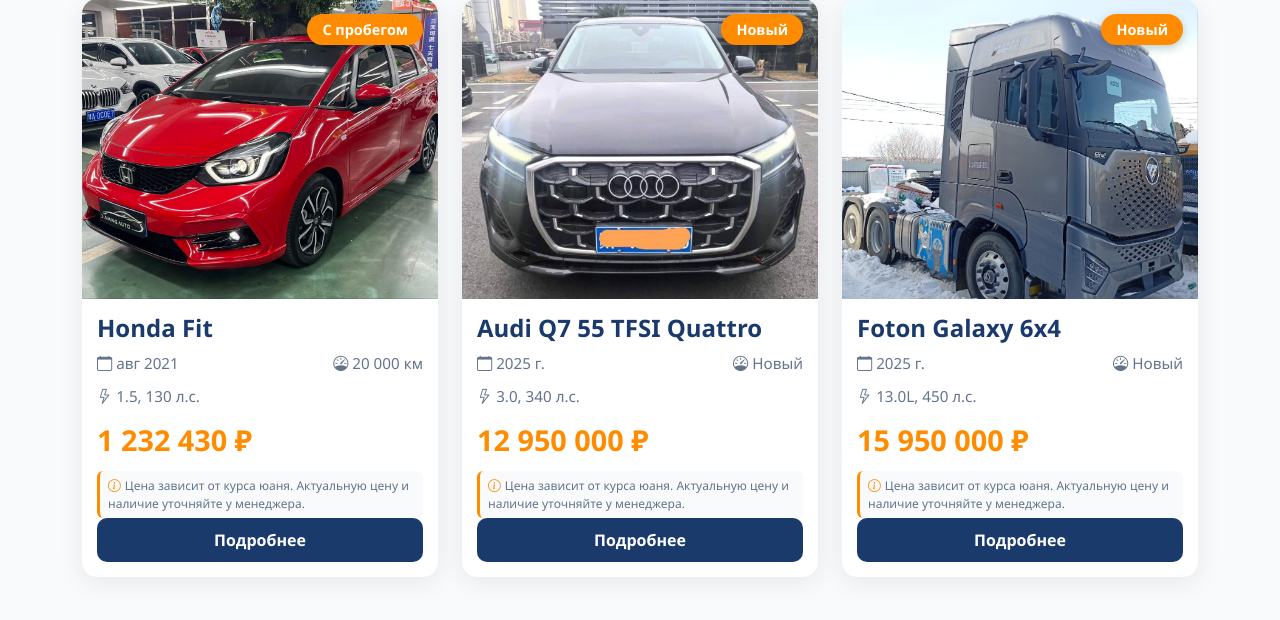
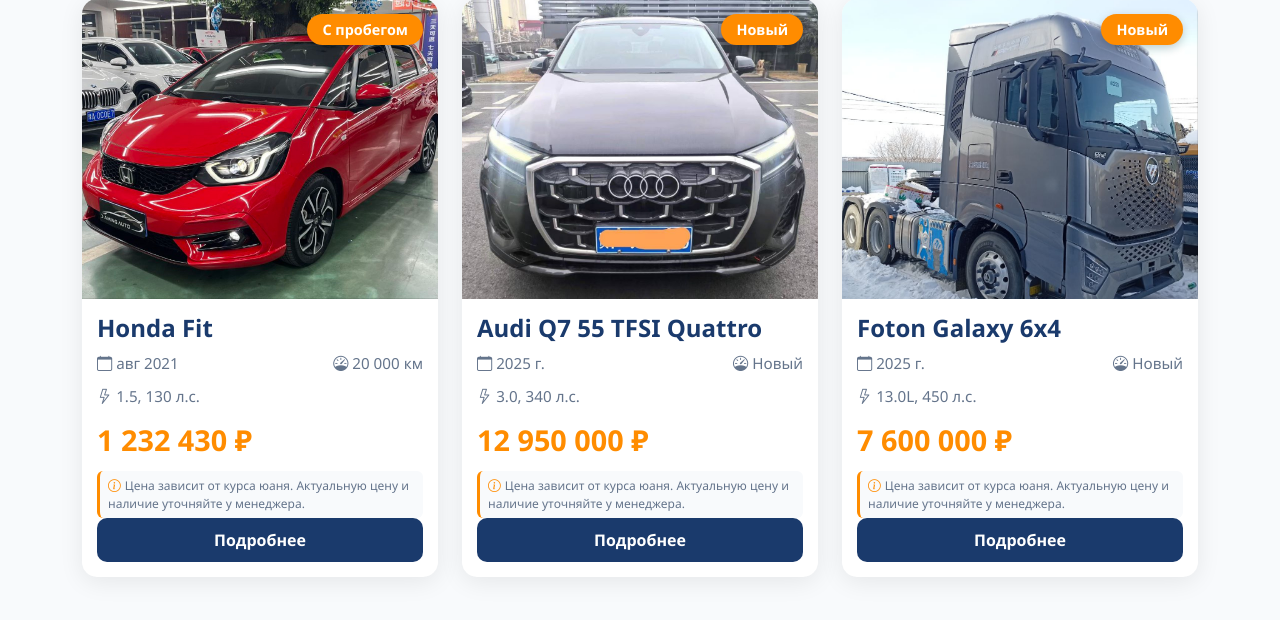
Before and after one commit to dazzyrel13/my_site, a Flask app: page / in a window 1280 px wide. Shown: the part 960-1580 px from the top of the page. Run offline with Flask 3, Linux system fonts and the light colour scheme.

Commit message:
меняем цену на фотон)

```diff
--- a/templates/car_foton_galaxy.html
+++ b/templates/car_foton_galaxy.html
@@ -127,7 +127,7 @@
                 <div class="bg-white p-4 rounded shadow sticky-top" style="top: 100px;">
                     <div class="text-center mb-4">
                         <!-- ИСПРАВЛЕНО: УБРАНЫ ИНЛАЙНОВЫЕ СТИЛИ -->
-                        <h2 class="text-primary mb-2 vehicle-price">15 950 000 ₽</h2>
+                        <h2 class="text-primary mb-2 vehicle-price">7 600 000 ₽</h2>
                         <p class="text-muted">в Благовещенске под ключ</p>
                         <div class="mt-3" style="display: inline-block; background: var(--accent-orange); color: white; padding: 8px 20px; border-radius: 20px; font-weight: 600; font-size: 1.1rem;">
                             Новый автомобиль
--- a/templates/index.html
+++ b/templates/index.html
@@ -84,7 +84,7 @@
                         <div class="vehicle-meta">
                             <span><i class="bi bi-lightning"></i> 13.0L, 450 л.с.</span>
                         </div>
-                        <div class="vehicle-price">15 950 000 ₽</div>
+                        <div class="vehicle-price">7 600 000 ₽</div>
                         <a href="{{ url_for('car_foton_galaxy') }}" class="btn btn-details">Подробнее</a>
                     </div>
                 </div>
--- a/templates/trucks.html
+++ b/templates/trucks.html
@@ -37,7 +37,7 @@
                         <div class="vehicle-meta">
                             <span><i class="bi bi-lightning"></i> 13.0L, 450 л.с.</span>
                         </div>
-                        <div class="vehicle-price">15 950 000 ₽</div>
+                        <div class="vehicle-price">7 600 000 ₽</div>
                         <a href="{{ url_for('car_foton_galaxy') }}" class="btn btn-details">Подробнее</a>
                     </div>
                 </div>
--- a/templates/trucks_tractors.html
+++ b/templates/trucks_tractors.html
@@ -36,7 +36,7 @@
                         <div class="vehicle-meta">
                             <span><i class="bi bi-lightning"></i> 13.0L, 450 л.с.</span>
                         </div>
-                        <div class="vehicle-price">15 950 000 ₽</div>
+                        <div class="vehicle-price">7 600 000 ₽</div>
                         <a href="{{ url_for('car_foton_galaxy') }}" class="btn btn-details">Подробнее</a>
                     </div>
                 </div>
```
